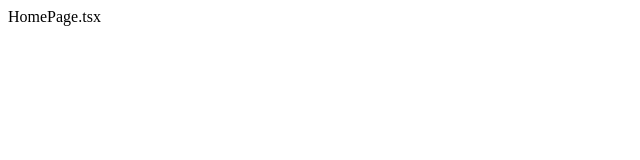
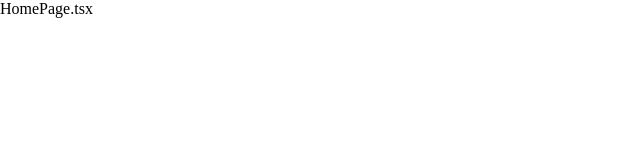
Before and after one commit to lethiandev/fm-testimonials, a Vue app: page / in a window 1280 px wide. Shown: the top 160 px of the page, without its empty margins (0-640 px from the left). Built offline with nearby package versions, Linux system fonts and the light colour scheme.

Commit message:
Add initial scss styling

```diff
--- a/src/App.tsx
+++ b/src/App.tsx
@@ -1,5 +1,6 @@
 import { defineComponent } from 'vue'
 import HomePage from './pages/HomePage'
+import '@/scss/theme.scss'
 
 export default defineComponent({
   setup() {
--- /dev/null
+++ b/src/scss/theme.scss
@@ -0,0 +1,4 @@
+html,
+body {
+  margin: 0;
+}
--- /dev/null
+++ b/src/shims-scss.d.ts
@@ -0,0 +1,4 @@
+declare module '*.module.scss' {
+  const cssModule: Record<string, string>
+  export default cssModule
+}
```
